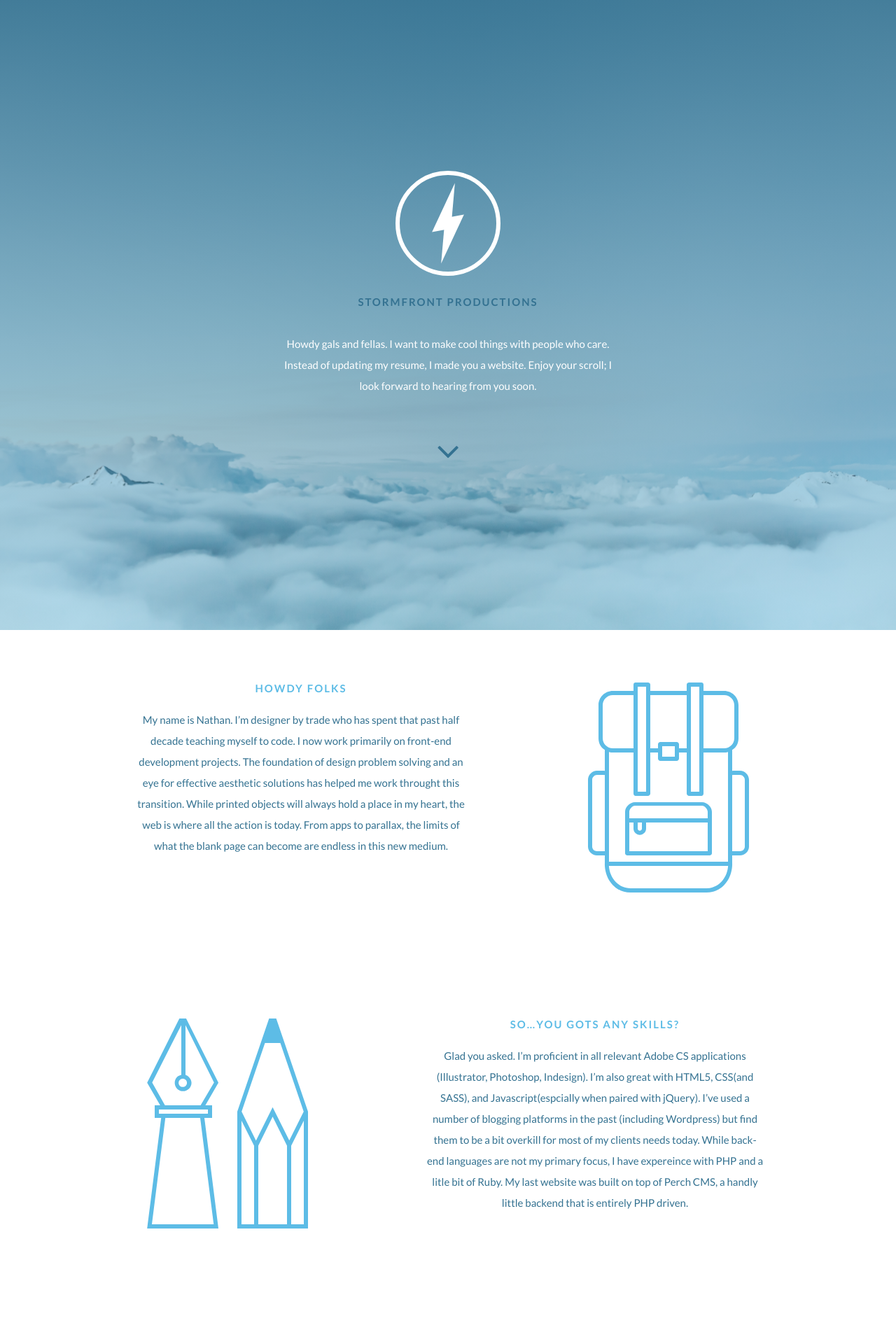
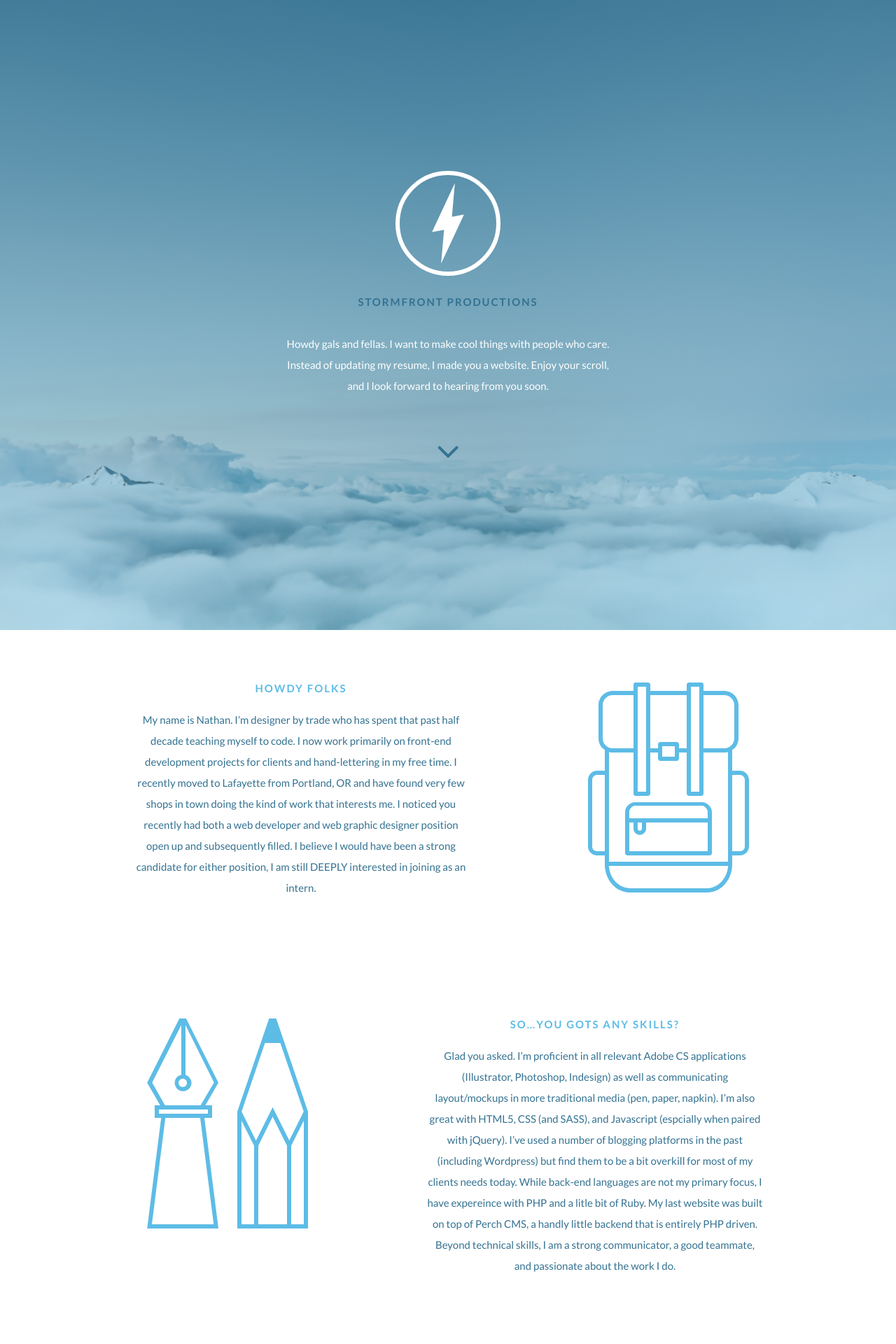
Before and after one commit to rttnbrgr/tales, a Jekyll site: the page built from sfp.html, in a window 1280 px wide. Shown: the top 1920 px of the page at 70% size. Built offline with Jekyll 4.4.1, drawn with Linux system fonts in a browser that asks for light colours; nearby versions of some CDN libraries; Markdown is read by kramdown in place of the engine named in the settings; some of the changed text lies outside the part shown.

Commit message:
Copy changes for SFP page

```diff
--- a/_data/sfp.yml
+++ b/_data/sfp.yml
@@ -1,22 +1,22 @@
-intro: "Howdy gals and fellas. I want to make cool things with people who care. Instead of updating my resume, I made you a website. Enjoy your scroll; I look forward to hearing from you soon."
+intro: "Howdy gals and fellas. I want to make cool things with people who care. Instead of updating my resume, I made you a website. Enjoy your scroll, and I look forward to hearing from you soon."
 
 
 content:
 - { headline: "# Howdy Folks",
-		text: "My name is Nathan. I'm designer by trade who has spent that past half decade teaching myself to code. I now work primarily on front-end development projects. The foundation of design problem solving and an eye for effective aesthetic solutions has helped me work throught this transition.  While printed objects will always hold a place in my heart, the web is where all the action is today. From apps to parallax, the limits of what the blank page can become are endless in this new medium.",
+		text: "My name is Nathan. I'm designer by trade who has spent that past half decade teaching myself to code. I now work primarily on front-end development projects for clients and hand-lettering in my free time. I recently moved to Lafayette from Portland, OR and have found very few shops in town doing the kind of work that interests me. I noticed you recently had both a web developer and web graphic designer position open up and subsequently filled. I believe I would have been a strong candidate for either position, I am still DEEPLY interested in joining as an intern.",
 		imgPath: "svg/icon3.html",
 		id: "1",
 		extraClass: 'right',
 		animation: 'bounceInRight'
 	}
 - { headline: "# So...You gots any skills?",
-		text: "Glad you asked. I'm proficient in all relevant Adobe CS applications (Illustrator, Photoshop, Indesign). I'm also great with HTML5, CSS(and SASS), and Javascript(espcially when paired with jQuery). I've used a number of blogging platforms in the past (including Wordpress) but find them to be a bit overkill for most of my clients needs today. While back-end languages are not my primary focus, I have expereince with PHP and a litle bit of Ruby. My last website was built on top of Perch CMS, a handly little backend that is entirely PHP driven.",
+		text: "Glad you asked. I'm proficient in all relevant Adobe CS applications (Illustrator, Photoshop, Indesign) as well as communicating layout/mockups in more traditional media (pen, paper, napkin). I'm also great with HTML5, CSS (and SASS), and Javascript (espcially when paired with jQuery). I've used a number of blogging platforms in the past (including Wordpress) but find them to be a bit overkill for most of my clients needs today. While back-end languages are not my primary focus, I have expereince with PHP and a litle bit of Ruby. My last website was built on top of Perch CMS, a handly little backend that is entirely PHP driven. Beyond technical skills, I am a strong communicator, a good teammate, and passionate about the work I do.",
 		imgPath: "svg/icon2.html",
 		id: "2",
 		animation: 'bounceInLeft'
 	}
 - { headline: "# Part of a team",
-		text: "After freelancing for a number of years, I have grown to appreciate all its advantages. The flexibility, the autonomy(somewhat), and the third thing. But something's missing. While the interent is a wonderful place to learn and meet talented people, it's not the same as being part of a team. I miss being part of something. A group of ambitious, creative people working together. The times I spent working with other designers and developers are filled with constant growth and learning. I would like to be a part of that again.",
+		text: "After freelancing for a number of years, I have grown to appreciate all its advantages. The flexibility and autonomy are great, but something's missing. While the interent is a wonderful place to learn and meet talented people, it's not the same as being part of a team. I miss being part of a group of ambitious people working together. The times I spent working with other designers and developers were the most fulfilling of my career. I would like to be a part of that again, and I want to join the team at Stormfront Productions.",
 		imgPath: "svg/icon1.html",
 		id: "3",
 		extraClass: 'right',
@@ -33,11 +33,11 @@ wow: {
 
 
 thankYou: "# thank you"
-thankYouNote: "Guys and gals of Stormfront Productions, thank you for taking the time to look over my page. Hopefully it demonstrates the skills and desire I can bring to your oustanding team. With my recent move to the area, I am somewhat of a fish out of water. I look forward to hearing from you and becoming a part of a team of quality people who like to build delightful web things. Please enjoy this closing video of me and a my cat saying thanks. Check out my [portfolio](http://behance.net/nroth10) or my random doodles on [instagram](http://instagram.com/tayox)."
+thankYouNote: "Guys and gals of Stormfront Productions, thank you for taking the time to look over my page. Hopefully it demonstrates the skills and desire I can bring to your oustanding team. With my recent move to the area, I am somewhat a fish out of water. I want to find a place to grow as both an individual and part of a community. You can view [my work](http://behance.net/nroth10) or take a gander at some [sketchbook doodles](http://instagram/tayox) if you want to see more. I look forward to hearing from you and joining a team of quality people who build delightful web things. Please contact me via phone or email to discuss moving forward. Enjoy this closing video of my cat and I saying thanks (really hope there's at least one cat person watching this right now)."
 
 
 faq:
-- {	question: 'But wait, thers more!',
+- {	question: "But wait, there's more!",
 		text: "Haven't had enough of my engaging wit? Still tryiing to understand why someone would rather build an entire site instead of update the single page of a resume? Not entirely sure why anybody would prefer Pepsi to Coke? Well feel free to enjoy this rather esoteric FAQ section."
 }
 - { question: 'how did you make this',
--- a/assets/css/3-modules/_sfp-base.scss
+++ b/assets/css/3-modules/_sfp-base.scss
@@ -99,6 +99,7 @@ $blue2: #347291; // dark blue
 	  text-transform: uppercase;
 	  letter-spacing: 2px;
 	  color: $blue1;
+	  padding-right: 0 1em;
 	}
 
 	h2 {
```
Also changed, not shown: _sfp-internship.md (+10 -13 lines), 3 other files.
